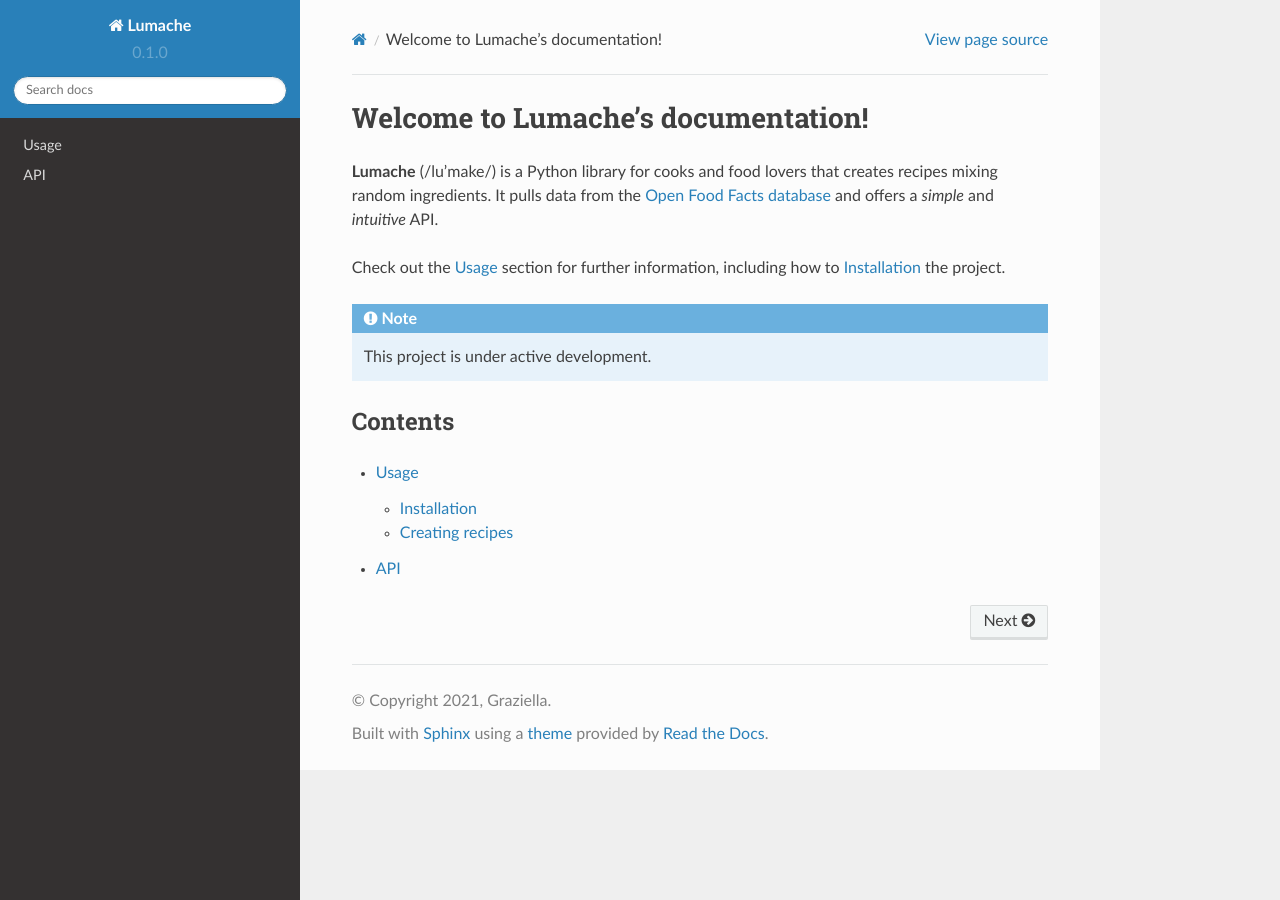
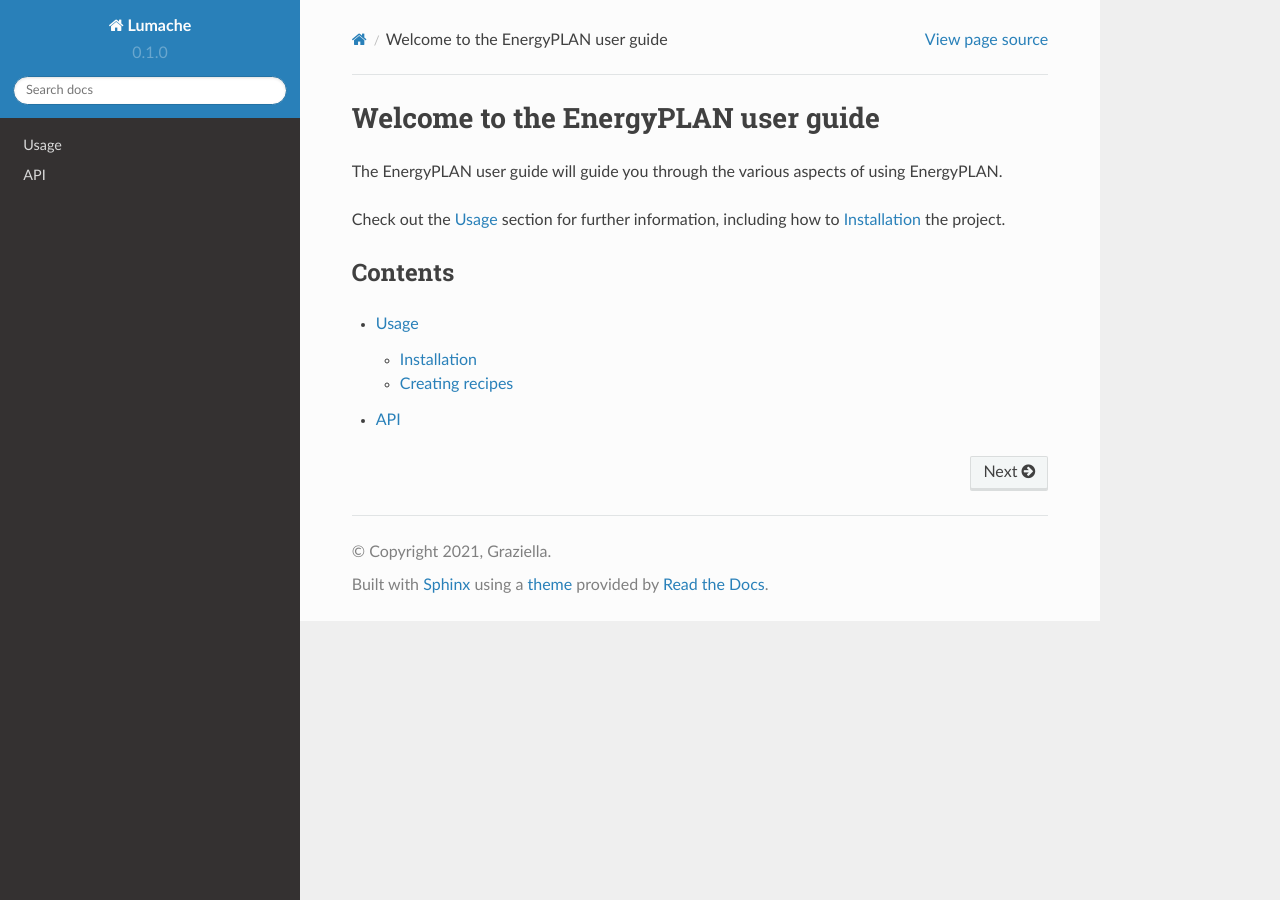
Before and after one commit to readthedocs/tutorial-template, a Sphinx documentation site: the page built from docs/source/index.rst, in a window 1280 px wide. Built offline with Sphinx 7.4.7 and the Read the Docs theme 2.0.0, drawn with Linux system fonts in a browser that asks for light colours.

Commit message:
Update index.rst

```diff
--- a/docs/source/index.rst
+++ b/docs/source/index.rst
@@ -1,17 +1,12 @@
-Welcome to Lumache's documentation!
+Welcome to the EnergyPLAN user guide
 ===================================
 
-**Lumache** (/lu'make/) is a Python library for cooks and food lovers
-that creates recipes mixing random ingredients.
-It pulls data from the `Open Food Facts database <https://world.openfoodfacts.org/>`_
-and offers a *simple* and *intuitive* API.
+The EnergyPLAN user guide will guide you through the various aspects of using EnergyPLAN.
 
 Check out the :doc:`usage` section for further information, including
 how to :ref:`installation` the project.
 
-.. note::
 
-   This project is under active development.
 
 Contents
 --------
```
